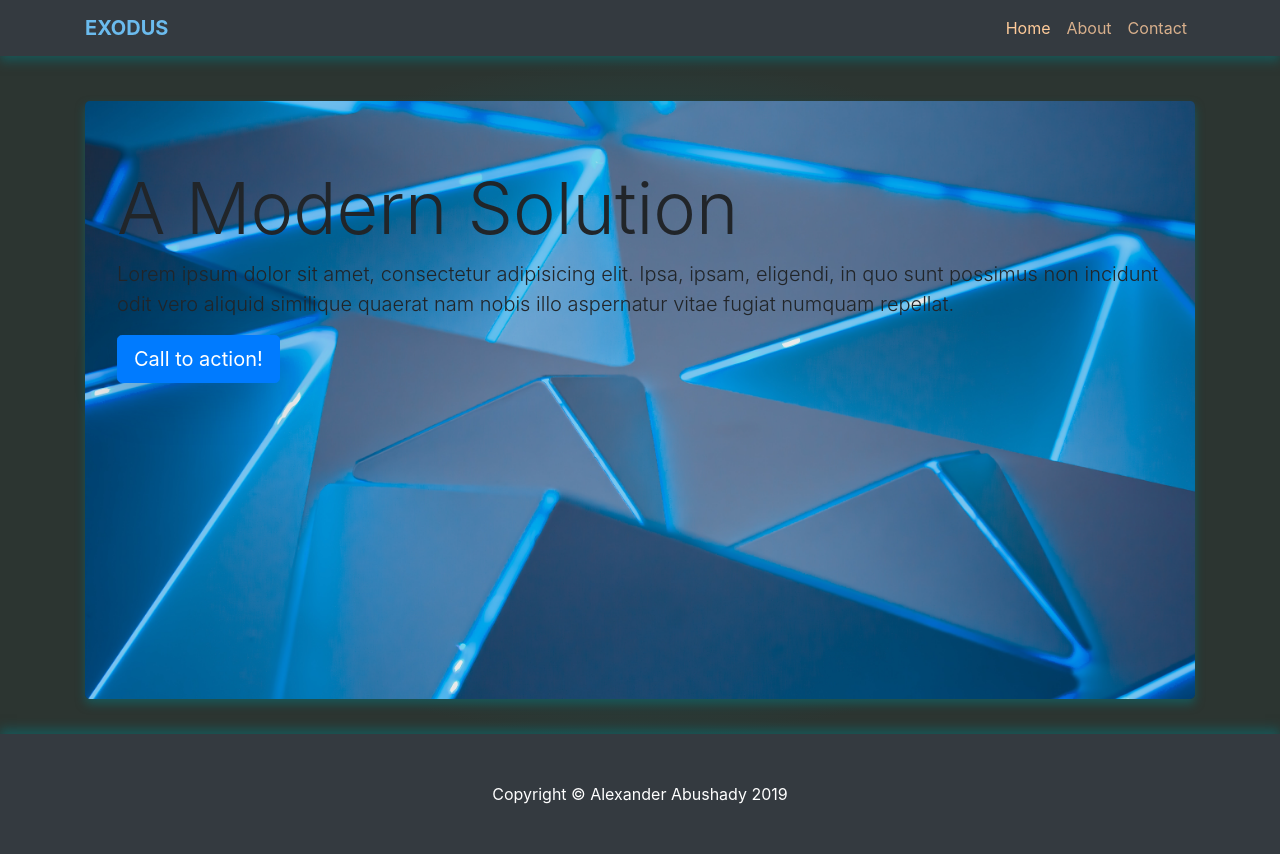
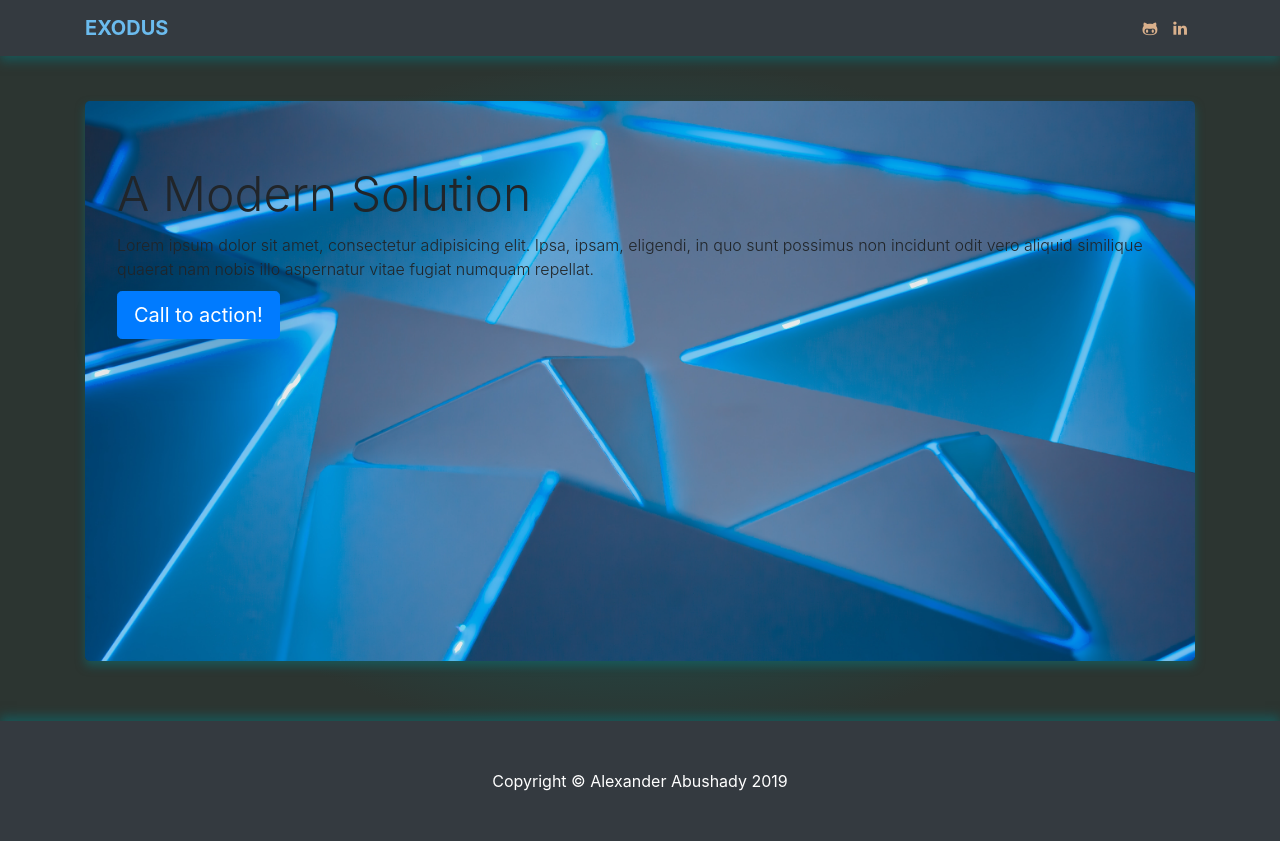
Before and after one commit to AAbushady/ExodusStartup, a plain HTML site: page index.html in a window 1280 px wide. Drawn offline with nearby package versions, Linux system fonts and the light colour scheme.

Commit message:
Update index and style

```diff
--- a/index.html
+++ b/index.html
@@ -16,6 +16,9 @@
     <!-- Animate.css CDN -->
     <link rel="stylesheet" href="https://cdnjs.cloudflare.com/ajax/libs/animate.css/3.7.2/animate.min.css">
 
+    <!-- Add font awesome icon library -->
+    <link rel="stylesheet" href="https://cdnjs.cloudflare.com/ajax/libs/font-awesome/4.7.0/css/font-awesome.min.css">
+
     <!-- Custom styles -->
     <link href="style.css" rel="stylesheet">
 
@@ -32,16 +35,11 @@
             </button>
             <div class="collapse navbar-collapse" id="navbarResponsive">
                 <ul class="navbar-nav ml-auto">
-                    <li class="nav-item active">
-                        <a class="nav-link" href="index.html">Home
-                            <span class="sr-only">(current)</span>
-                        </a>
+                    <li class="nav-item">
+                        <a class="nav-link fa fa-github-alt" href="https://github.com/AAbushady/"></a>
                     </li>
                     <li class="nav-item">
-                        <a class="nav-link" href="#">About</a>
-                    </li>
-                    <li class="nav-item">
-                        <a class="nav-link" href="#">Contact</a>
+                        <a class="nav-link fa fa-linkedin" href="https://www.linkedin.com/in/alexabushady/"></a>
                     </li>
                 </ul>
             </div>
@@ -55,7 +53,7 @@
         <section class="jumbotron my-5">
             <h1 class="display-3">A Modern Solution</h1>
             <p class="lead">Lorem ipsum dolor sit amet, consectetur adipisicing elit. Ipsa, ipsam, eligendi, in quo sunt possimus non incidunt odit vero aliquid similique quaerat nam nobis illo aspernatur vitae fugiat numquam repellat.</p>
-            <a href="#" class="btn btn-primary btn-lg shadow-lg">Call to action!</a>
+            <a href="https://mailchi.mp/ef4ca3a2deff/startuptutorial" class="btn btn-primary btn-lg shadow-lg">Call to action!</a>
         </section>
 
     </div>
--- a/style.css
+++ b/style.css
@@ -45,15 +45,24 @@ body {
     box-shadow: 0px 5px 10px rgba(17, 100, 102, 0.7);
 }
 
+.display-3 {
+    font-size: 3rem;
+}
+
+.lead {
+    margin: 10px 0px;
+    font-size: 1rem;
+}
+
+footer {
+    margin-top: 60px;
+    box-shadow: 0px -5px 10px rgba(17, 100, 102, 0.7);
+}
+
 .height-size {
-    height: 80%;
+    height: 75%;
 }
 
 .fadeIn {
     animation-duration: 5s;
 }
-
-footer {
-    margin-top: 35px;
-    box-shadow: 0px -5px 10px rgba(17, 100, 102, 0.7);
-}
```
